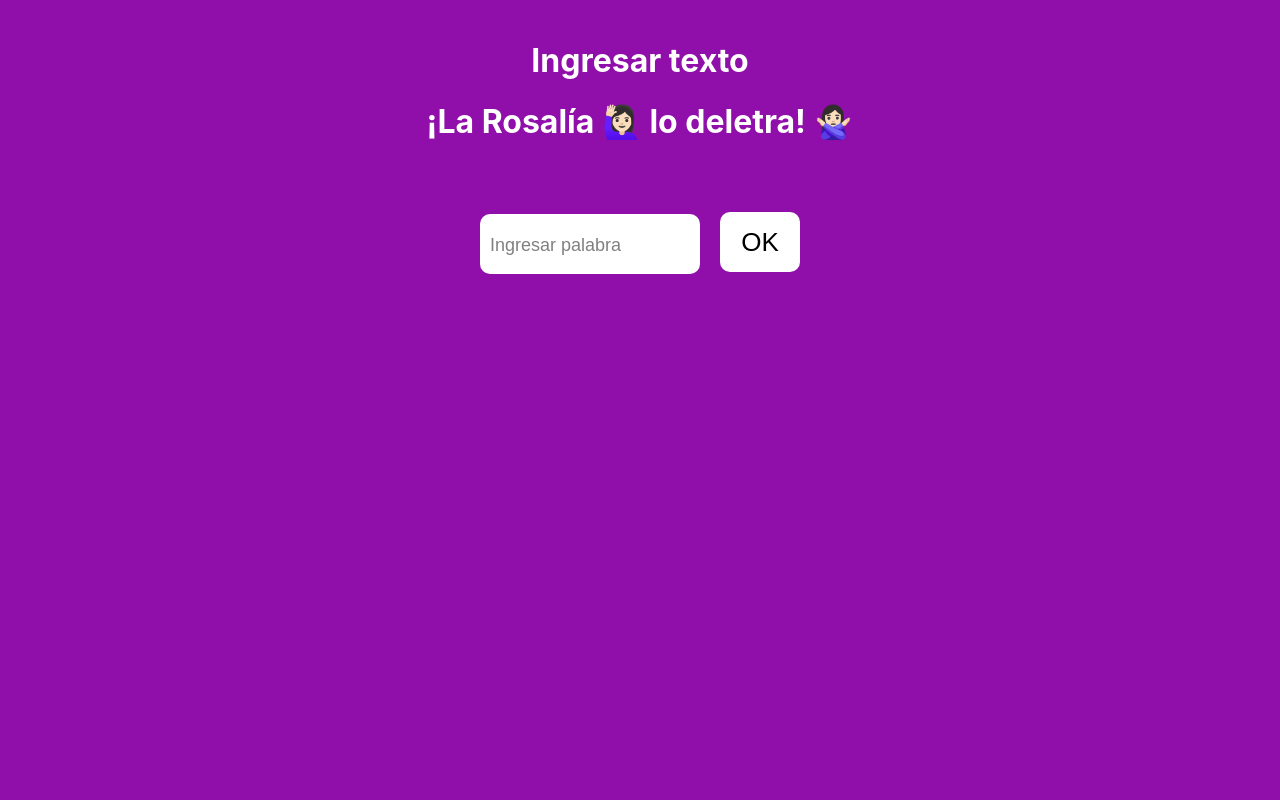
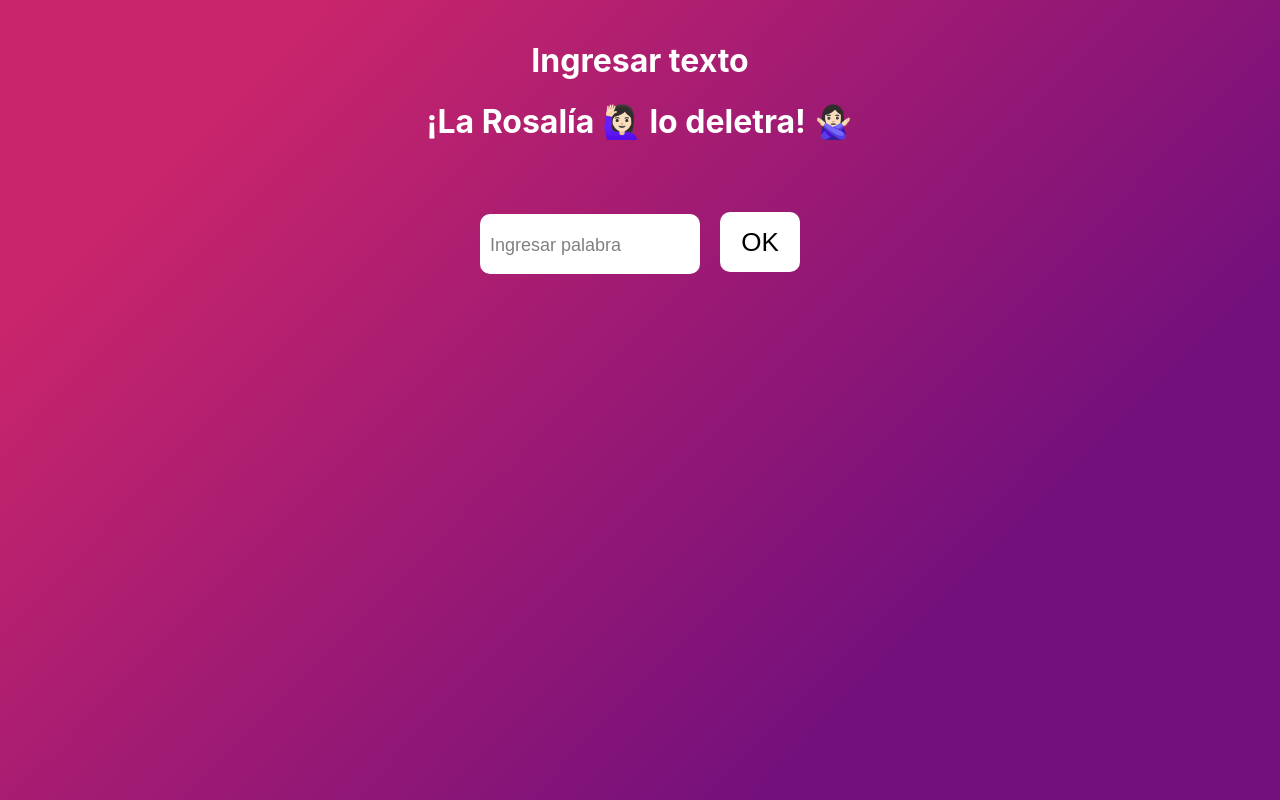
Before and after one commit to tgcorias/rosaliapp, a React (Vite) app: page / in a window 1280 px wide. Built offline with nearby package versions, Linux system fonts and the light colour scheme; what crunker would draw is missing.

Commit message:
[ADD] L & linear gradient

```diff
--- a/src/App.css
+++ b/src/App.css
@@ -1,5 +1,9 @@
 .App {
   text-align: center;
+  background-image: linear-gradient( 134.6deg,  rgba(201,37,107,1) 15.4%, rgba(116,16,124,1) 74.7% );
+  background-repeat: no-repeat;
+  height: 100vh;
+  width: 100vw;
 }
 
 .App-logo {
--- a/src/index.css
+++ b/src/index.css
@@ -6,7 +6,7 @@
   -webkit-font-smoothing: antialiased;
   -moz-osx-font-smoothing: grayscale;
   justify-content: center;
-  background-color: rgb(144, 14, 170);
+
 }
 
 code {
```
Also changed, not shown: 1 other file (tests, documents, lock files or other folders).
